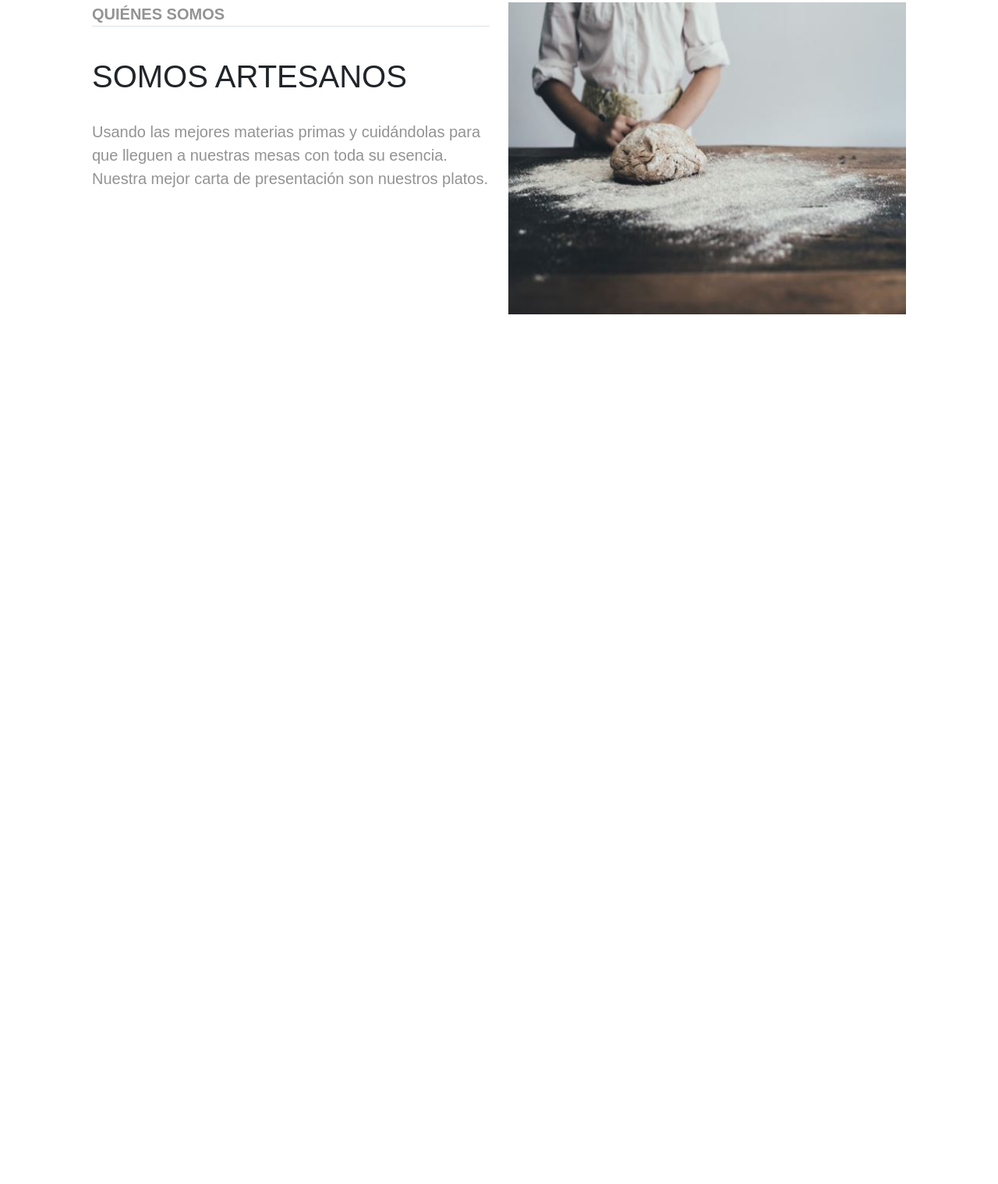
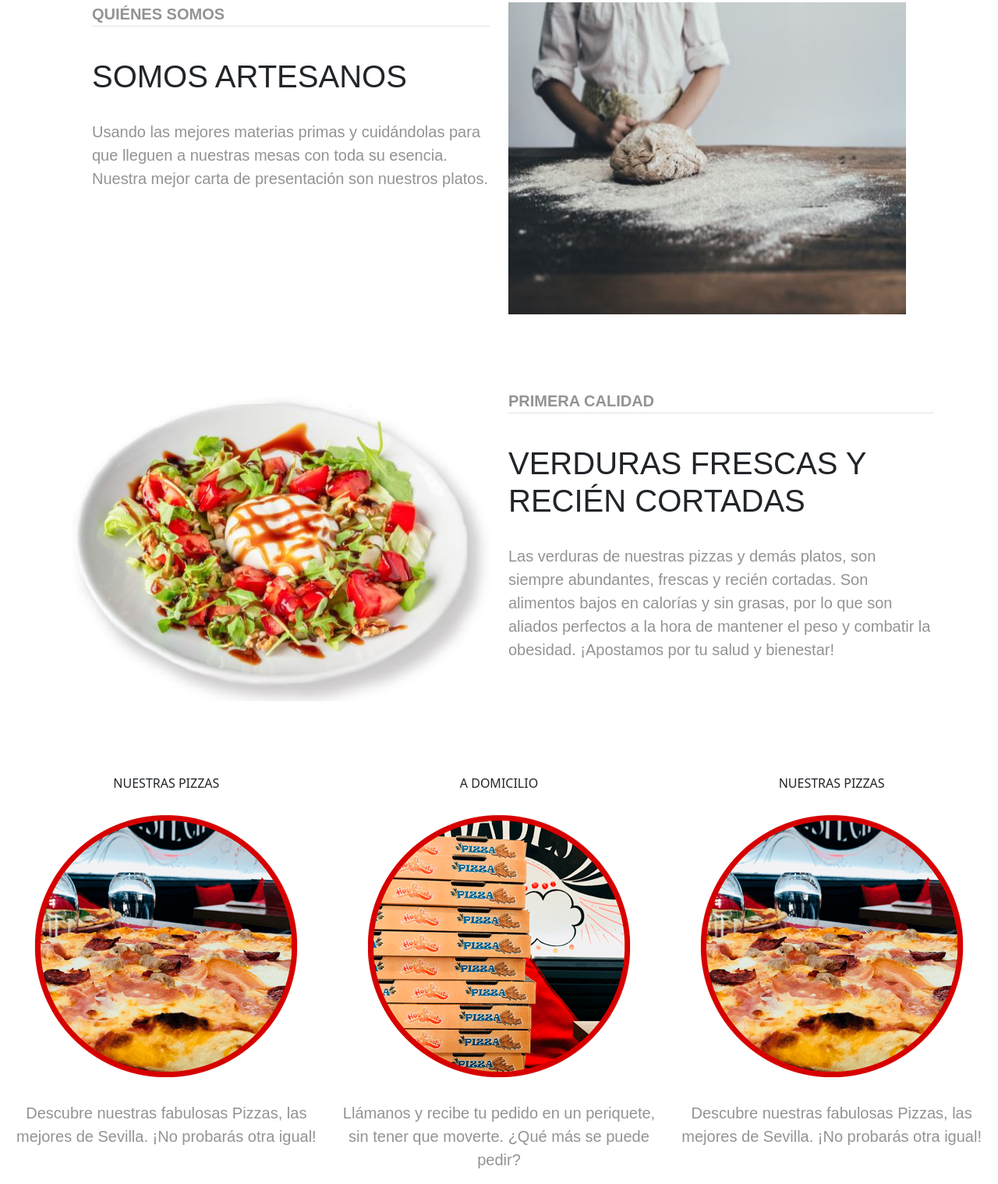
Before and after one commit to RubenMT1999/web_bootstrap2, a plain HTML site: page index.html in a window 1280 px wide. Shown: the part 793-2311 px from the top of the page at 78% size. Before the commit the page ends 1244 px from the top, so only its background shows below. Drawn offline with nearby package versions, Linux system fonts and the light colour scheme.

Commit message:
section 1 y 2 del index

```diff
--- a/index.html
+++ b/index.html
@@ -26,13 +26,13 @@
           <div class="collapse navbar-collapse " id="navbarSupportedContent">
             <ul class="navbar-nav   mb-2 mb-lg-0">
               <li class="nav-item linkuno">
-                <a class="nav-link active fs-5 fuente fw-bolder" aria-current="page" href="#">Sobre Nosotros</a>
+                <a class="nav-link active fs-5 fuente " aria-current="page" href="#">Sobre Nosotros</a>
               </li>
               <li class="nav-item linkdos">
-                <a class="nav-link active fs-5 fuente fw-bolder" href="#">Menús</a>
+                <a class="nav-link active fs-5 fuente " href="#">Menús</a>
               </li>
               <li class="nav-item dropdown linktres">
-                <a class="nav-link dropdown-toggle active fs-5 fuente fw-bolder" href="#" id="navbarDropdown" role="button" data-bs-toggle="dropdown" aria-expanded="false">
+                <a class="nav-link dropdown-toggle active fs-5 fuente " href="#" id="navbarDropdown" role="button" data-bs-toggle="dropdown" aria-expanded="false">
                   Reservas
                 </a>
                 <ul class="dropdown-menu" aria-labelledby="navbarDropdown">
@@ -43,7 +43,7 @@
                 </ul>
               </li>
               <li class="nav-item linkcuatro">
-                <a class="nav-link active fs-5 fuente fw-bolder">Contacto</a>
+                <a class="nav-link active fs-5 fuente ">Contacto</a>
               </li>
             </ul>
 
@@ -91,10 +91,50 @@
           <div class="col-sm-12 col-lg-6">
             <img src="foto_index_section.JPG" class="d-block w-100" alt="..." height="400">
           </div>
+        </div>
+      </div>
 
+      <div class="container mt-5">
+        <div class="row columnasindex">
+          <div class="col-sm-12  col-lg-6 ">
+            <img src="verduras_index.JPG" class="d-block w-100" alt="..." height="400" >
+          </div>
+
+          <div class="col-sm-12  col-lg-6 ">
+            <p class="fs-5 sectionfuentedos fw-bold border-bottom">PRIMERA CALIDAD</p>
+            <h1 class="sectionfuente pt-4">VERDURAS FRESCAS Y RECIÉN CORTADAS</h1>
+            <p class="fs-5 sectionfuentedos pt-4">Las verduras de nuestras pizzas y demás platos, son siempre abundantes, frescas y recién cortadas. Son alimentos bajos en calorías y sin grasas,
+              por lo que son aliados perfectos a la hora de mantener el peso y combatir la obesidad. ¡Apostamos por tu salud y bienestar!</p>
+          </div>
         </div>
       </div>
 
 
+      <div class="container-fluid mt-5 pt-5">
+        <div class="row">
+          <div class="col-sm-12 col-lg-4 d-flex flex-column ">
+            <h6 class="text-center">NUESTRAS PIZZAS</h6>
+            <a>
+              <img src="nuestraspizzas.png" class="d-block img-fluid  mx-auto mt-3" alt="nuestrasPizzas">
+            </a>
+            <p class="fs-5 sectionfuentedos text-center pt-4">Descubre nuestras fabulosas Pizzas, las mejores de Sevilla. ¡No probarás otra igual!</p>
+          </div>
+          <div class="col-sm-12 col-lg-4 d-flex flex-column ">
+            <h6 class="text-center">A DOMICILIO</h6>
+            <a>
+              <img src="para_llevar.png" class="d-block img-fluid mx-auto mt-3" alt="nuestrasPizzas">
+            </a>
+            <p class="fs-5 sectionfuentedos text-center pt-4">Llámanos y recibe tu pedido en un periquete, sin tener que moverte. ¿Qué más se puede pedir?</p>
+          </div>
+          <div class="col-sm-12 col-lg-4 d-flex flex-column ">
+            <h6 class="text-center">NUESTRAS PIZZAS</h6>
+            <a>
+              <img src="nuestraspizzas.png" class="d-block img-fluid mx-auto mt-3" alt="nuestrasPizzas">
+            </a>
+            <p class="fs-5 sectionfuentedos text-center pt-4">Descubre nuestras fabulosas Pizzas, las mejores de Sevilla. ¡No probarás otra igual!</p>
+          </div>
+        </div>
+      </div>
+
 </body>
 </html>
--- a/miestilo.css
+++ b/miestilo.css
@@ -46,7 +46,7 @@
 
 
 .fuente{
-    font-family: Cambria, Cochin, Georgia, Times, 'Times New Roman', serif;
+    font-family: sans-serif;
 }
 
 .color{
@@ -61,3 +61,10 @@
     font-family: sans-serif;
     color: #939393;
 }
+
+@media (max-width: 992px) {
+    .columnasindex{
+        display: flex;
+        flex-direction: column-reverse;
+    }
+}
```
Also changed, not shown: nuestraspizzas.png (added), para_llevar.png (added), verduras_index.JPG (added).
